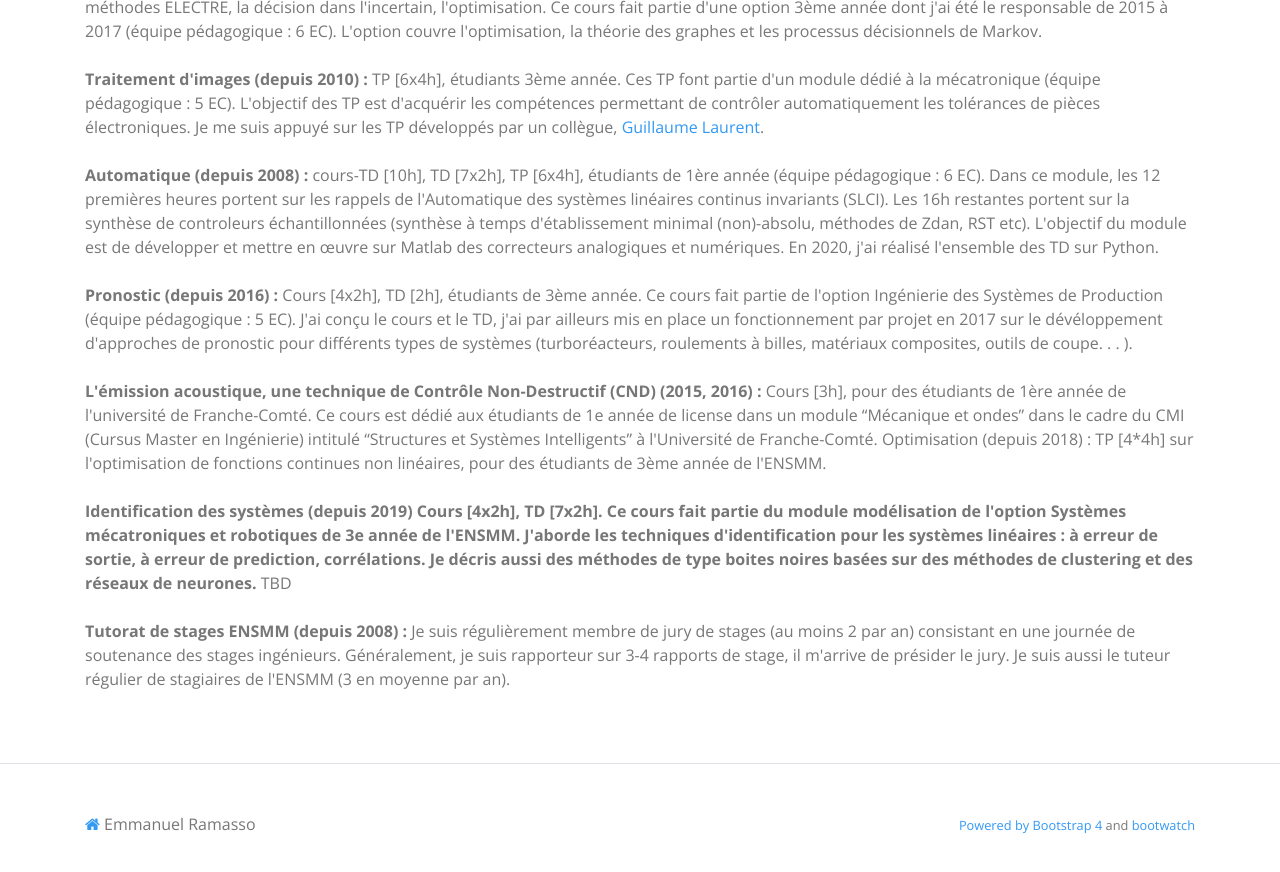
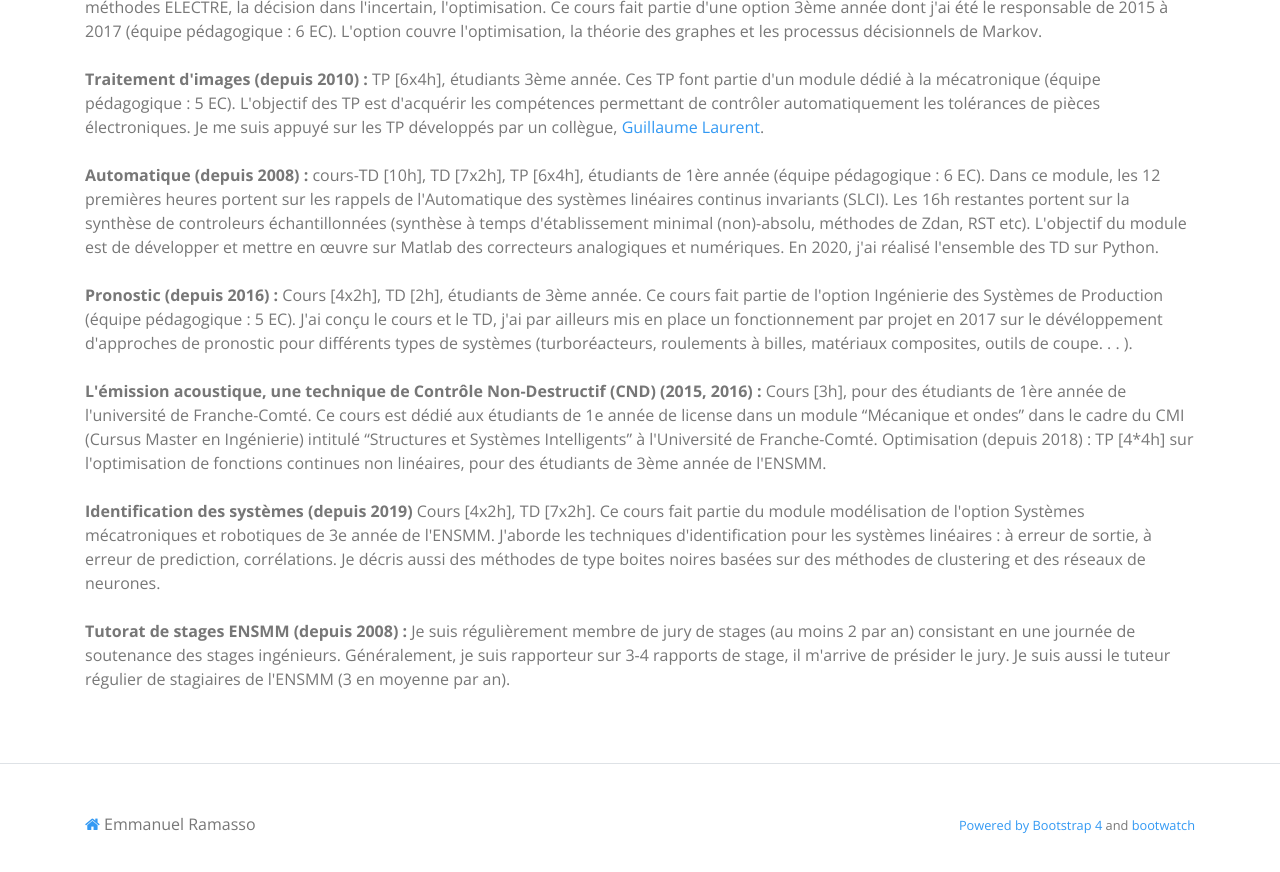
Before and after one commit to emmanuelramasso/emmanuelramasso.github.io, a Jekyll site: the page built from Teaching.html, in a window 1280 px wide and 900 px high, scrolled down 623 px. Shown: the top 872 px of the window. Built offline with Jekyll 4.4.1, drawn with Linux system fonts in a browser that asks for light colours; a style sheet for code colours, icons or effects is not loaded.

Commit message:
Update Teaching.html

```diff
--- a/Teaching.html
+++ b/Teaching.html
@@ -76,13 +76,14 @@ intitulé “Structures et Systèmes Intelligents” à l'Université de Franche
 Optimisation (depuis 2018) : TP [4*4h] sur l'optimisation de fonctions continues non linéaires, pour des
 étudiants de 3ème année de l'ENSMM.<br><br>
 
-
 <strong>
-  Identification des systèmes (depuis 2019) Cours [4x2h], TD [7x2h]. Ce cours fait partie du module modélisation de l'option
+  Identification des systèmes (depuis 2019)
+  </strong>
+Cours [4x2h], TD [7x2h]. Ce cours fait partie du module modélisation de l'option
   Systèmes mécatroniques et robotiques de 3e année de l'ENSMM.
 J'aborde les techniques d'identification pour les systèmes linéaires : à erreur de sortie, à erreur de prediction, corrélations.
   Je décris aussi des méthodes de type boites noires basées sur des méthodes de clustering et des réseaux de neurones. </strong>
-TBD <br><br>
+ <br><br>
 
 <strong>
   Tutorat de stages ENSMM (depuis 2008) :
```
